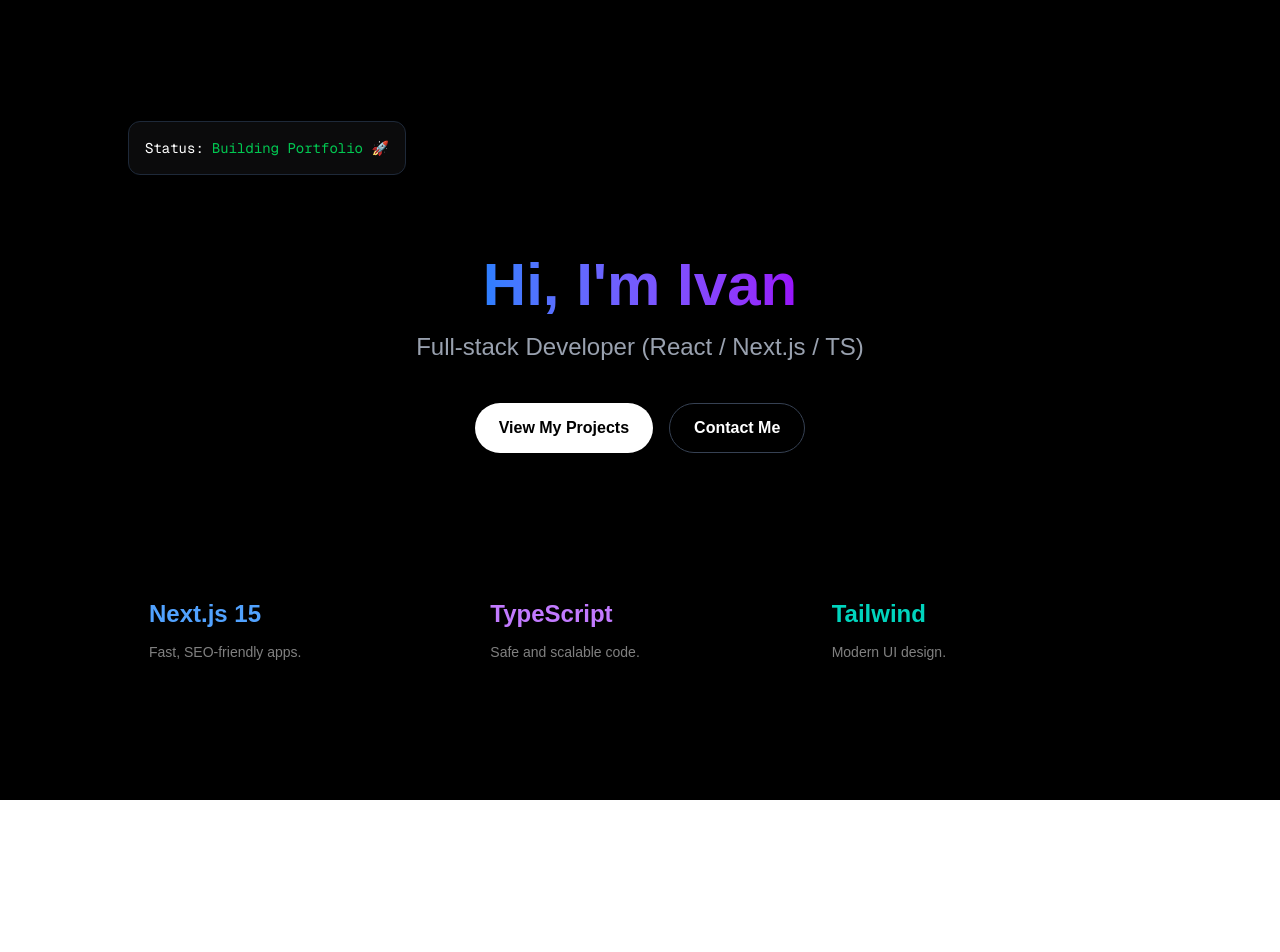
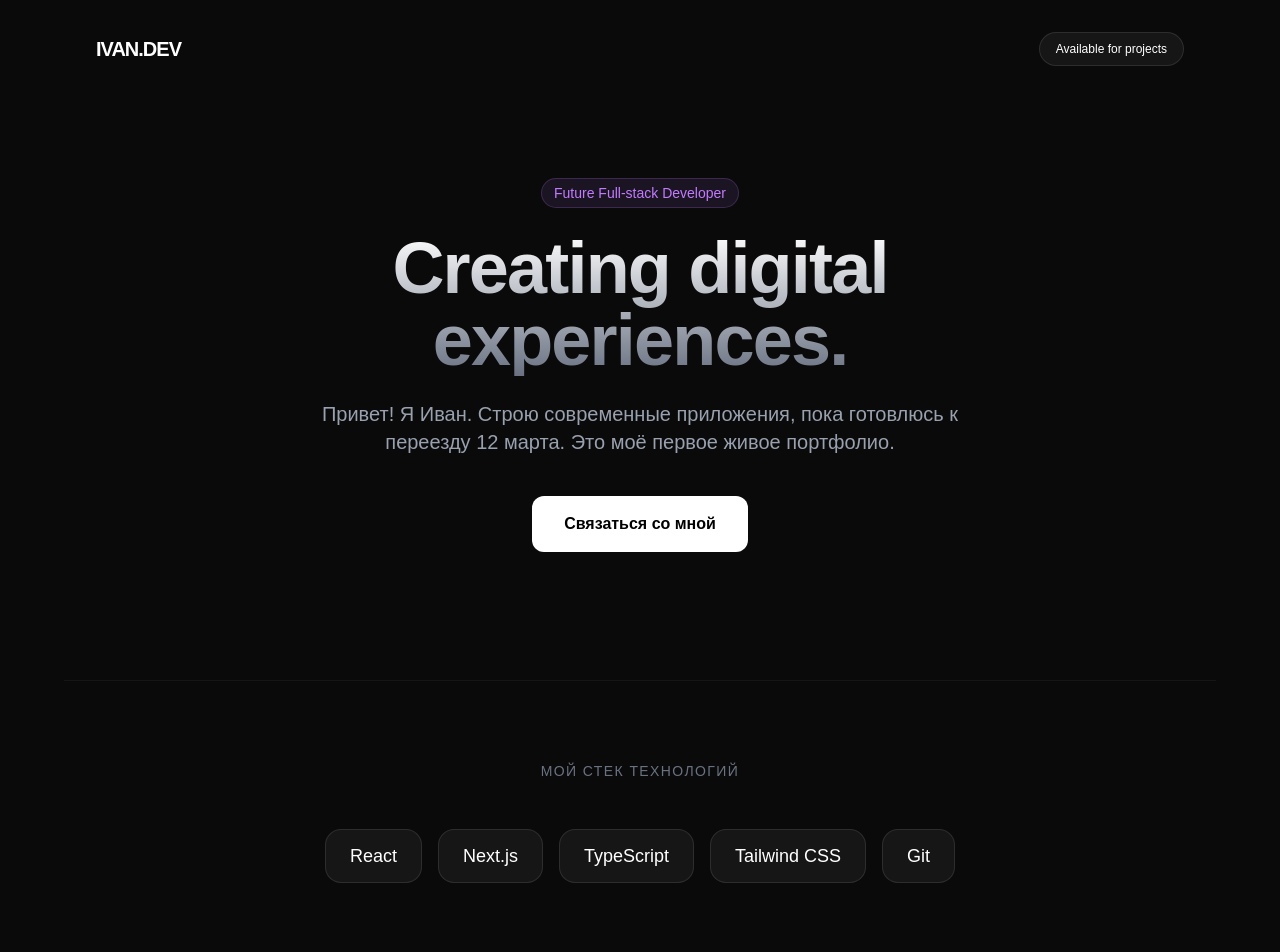
Before and after one commit to Pet-minor/my-portfolio, a Next.js app: page / in a window 1280 px wide. Shown: the top 952 px of the page. Before the commit the page ends 800 px from the top, so only its background shows below. Built offline with nearby package versions, Linux system fonts and the light colour scheme.

Commit message:
design upgrade

```diff
--- a/app/page.tsx
+++ b/app/page.tsx
@@ -1,44 +1,55 @@
 export default function Home() {
+  const skills = ["React", "Next.js", "TypeScript", "Tailwind CSS", "Git"];
+
   return (
-    <main className="flex min-h-screen flex-col items-center justify-center bg-black text-white p-24">
-      <div className="z-10 max-w-5xl w-full items-center justify-between font-mono text-sm lg:flex">
-        <p className="fixed left-0 top-0 flex w-full justify-center border-b border-gray-800 bg-zinc-800/30 pb-6 pt-8 backdrop-blur-2xl lg:static lg:w-auto lg:rounded-xl lg:border lg:bg-zinc-800/30 lg:p-4">
-          Status: <span className="text-green-500 ml-2">Building Portfolio 🚀</span>
+    <main className="min-h-screen bg-[#0a0a0a] text-white selection:bg-purple-500/30">
+      {/* Шапка */}
+      <nav className="flex justify-between items-center p-8 max-w-6xl mx-auto">
+        <div className="text-xl font-bold tracking-tighter">IVAN.DEV</div>
+        <div className="px-4 py-2 bg-white/5 rounded-full border border-white/10 text-xs">
+          Available for projects
+        </div>
+      </nav>
+
+      {/* Главный блок */}
+      <section className="flex flex-col items-center justify-center pt-20 pb-32 px-4 text-center">
+        <div className="inline-block px-3 py-1 mb-6 text-sm font-medium text-purple-400 rounded-full bg-purple-400/10 border border-purple-400/20">
+          Future Full-stack Developer
+        </div>
+        <h1 className="text-5xl md:text-7xl font-extrabold tracking-tight mb-6 bg-gradient-to-b from-white to-gray-500 bg-clip-text text-transparent">
+          Creating digital <br /> experiences.
+        </h1>
+        <p className="max-w-2xl text-gray-400 text-lg md:text-xl mb-10">
+          Привет! Я Иван. Строю современные приложения, пока готовлюсь к переезду 12 марта.
+          Это моё первое живое портфолио.
         </p>
-      </div>
+        <div className="flex gap-4">
+          <a href="#contact" className="px-8 py-4 bg-white text-black rounded-xl font-bold hover:scale-105 transition-transform">
+            Связаться со мной
+          </a>
+        </div>
+      </section>
 
-      <div className="flex flex-col items-center mt-20">
-        <h1 className="text-6xl font-bold bg-gradient-to-r from-blue-500 to-purple-600 bg-clip-text text-transparent">
-          Hi, I'm Ivan
-        </h1>
-        <p className="text-2xl mt-4 text-gray-400">
-          Full-stack Developer (React / Next.js / TS)
-        </p>
+      {/* Стек технологий */}
+      <section className="max-w-6xl mx-auto px-8 py-20 border-t border-white/5">
+        <h2 className="text-sm uppercase tracking-widest text-gray-500 mb-12 text-center">Мой стек технологий</h2>
+        <div className="flex flex-wrap justify-center gap-4">
+          {skills.map((skill) => (
+            <span key={skill} className="px-6 py-3 rounded-2xl bg-white/5 border border-white/10 hover:border-purple-500/50 transition-colors text-lg">
+              {skill}
+            </span>
+          ))}
+        </div>
+      </section>
 
-        <div className="mt-10 flex gap-4">
-          <button className="px-6 py-3 bg-white text-black rounded-full font-bold hover:bg-gray-200 transition">
-            View My Projects
-          </button>
-          <button className="px-6 py-3 border border-gray-700 rounded-full font-bold hover:bg-gray-900 transition">
-            Contact Me
-          </button>
+      {/* Футер/Контакты */}
+      <footer id="contact" className="max-w-6xl mx-auto px-8 py-20 text-center">
+        <h2 className="text-3xl font-bold mb-4">Есть идея для проекта?</h2>
+        <p className="text-gray-400 mb-8 text-lg">Пиши, обсудим реализацию.</p>
+        <div className="text-2xl font-mono text-purple-400 hover:underline cursor-pointer">
+          iv12344567@gmail.com
         </div>
-      </div>
-
-      <div className="mt-32 grid text-center lg:max-w-5xl lg:w-full lg:mb-0 lg:grid-cols-3 lg:text-left">
-        <div className="group rounded-lg border border-transparent px-5 py-4 transition-colors hover:border-gray-700 hover:bg-neutral-800/30">
-          <h2 className="mb-3 text-2xl font-semibold text-blue-400">Next.js 15</h2>
-          <p className="m-0 max-w-[30ch] text-sm opacity-50">Fast, SEO-friendly apps.</p>
-        </div>
-        <div className="group rounded-lg border border-transparent px-5 py-4 transition-colors hover:border-gray-700 hover:bg-neutral-800/30">
-          <h2 className="mb-3 text-2xl font-semibold text-purple-400">TypeScript</h2>
-          <p className="m-0 max-w-[30ch] text-sm opacity-50">Safe and scalable code.</p>
-        </div>
-        <div className="group rounded-lg border border-transparent px-5 py-4 transition-colors hover:border-gray-700 hover:bg-neutral-800/30">
-          <h2 className="mb-3 text-2xl font-semibold text-teal-400">Tailwind</h2>
-          <p className="m-0 max-w-[30ch] text-sm opacity-50">Modern UI design.</p>
-        </div>
-      </div>
+      </footer>
     </main>
   );
 }
```
